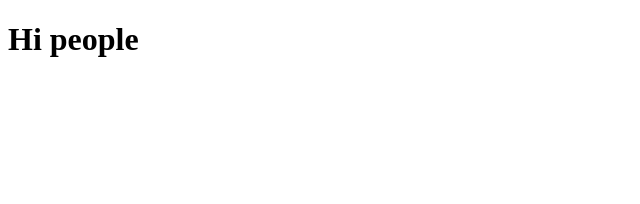
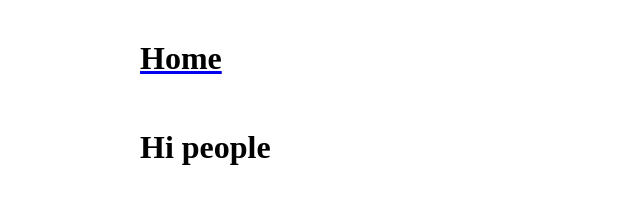
Before and after one commit to alex-kozin/gatsby-portfolio, a Gatsby site: page / in a window 1280 px wide. Shown: the whole page, without its empty margins (0-640 px from the left). Built offline with nearby package versions, Linux system fonts and the light colour scheme; Gatsby itself is replaced by a stand-in of ours.

Commit message:
Added Layout structure.

```diff
--- /dev/null
+++ b/src/components/Header/Header.styles.js
@@ -0,0 +1,19 @@
+import styled from "styled-components"
+
+export const StyledHeader = styled.header`
+  width: 100%;
+  max-width: 62.5rem;
+  height: 6.25rem;
+  margin: 0 auto;
+  padding: 0 2.5rem;
+  background: white;
+  display: flex;
+  justify-content: flex-start;
+  align-items: center;
+`
+
+export const StyledHome = styled.div`
+  font-size: 2rem;
+  font-weight: 900;
+  color: black;
+`
--- /dev/null
+++ b/src/components/Header/index.js
@@ -0,0 +1,15 @@
+import React from "react"
+import { Link } from "gatsby"
+import {StyledHeader, StyledHome} from "./Header.styles"
+
+const Header = () => {
+  return (
+    <StyledHeader>
+      <Link to="/" aria-label="home">
+        <StyledHome>Home</StyledHome>
+      </Link>
+    </StyledHeader>
+  )
+}
+
+export default Header
--- /dev/null
+++ b/src/components/Layout/Layout.styles.js
@@ -0,0 +1,16 @@
+import styled from "styled-components"
+
+export const StyledLayout = styled.div`
+width: 100%;
+min-height: 100vh;
+margin: 0 auto;
+display: grid;
+grid-template-rows: auto 1fr auto;
+grid-template-columns: 100%;
+#main-content {
+  width: 100%;
+  max-width: 62.5rem;
+  margin: 0 auto;
+  padding: 0 2.5rem;
+}
+`
--- /dev/null
+++ b/src/components/Layout/index.js
@@ -0,0 +1,15 @@
+import React from "react"
+
+import Header from "components/Header"
+import { StyledLayout } from "./Layout.styles"
+
+const Layout = ({ children }) => {
+  return (
+    <StyledLayout>
+      <Header />
+      <main id="main-content">{children}</main>
+    </StyledLayout>
+  )
+}
+
+export default Layout
--- a/src/pages/index.js
+++ b/src/pages/index.js
@@ -1,11 +1,13 @@
 import React from "react"
+
 import SEO from "components/SEO"
+import Layout from "components/Layout"
 
 const IndexPage = () => (
-  <>
+  <Layout>
     <SEO title="Home" />
     <h1>Hi people</h1>
-  </>
+  </Layout>
 )
 
 export default IndexPage
```
